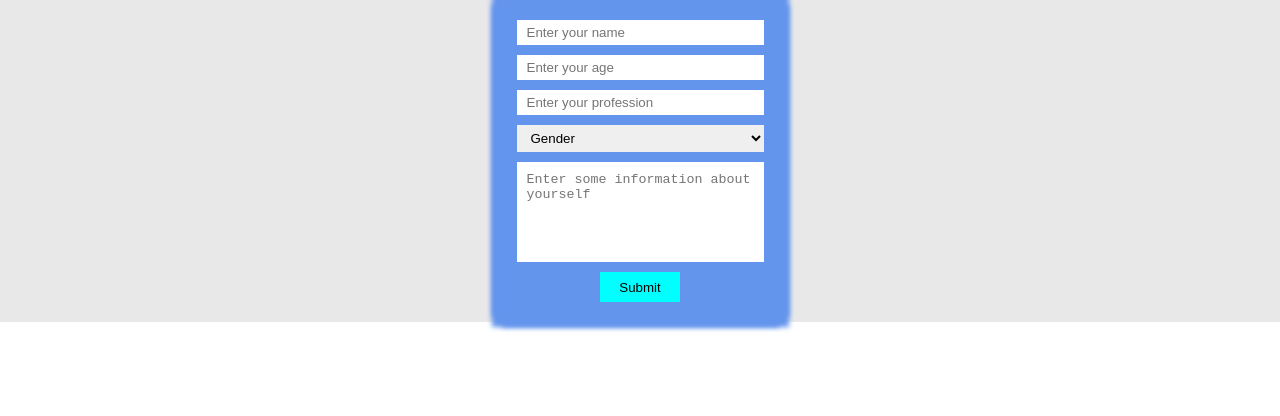
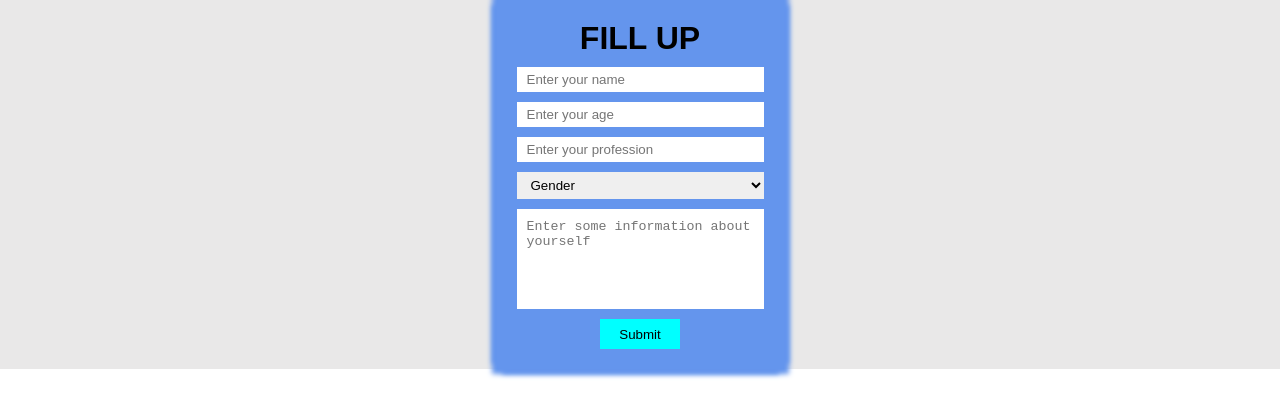
Before and after one commit to Baxtiyor1/registration, a plain HTML site: page index.html in a window 1280 px wide. Drawn offline with Linux system fonts and the light colour scheme.

Commit message:
ADD TITLE

```diff
--- a/index.html
+++ b/index.html
@@ -11,6 +11,7 @@
 
     <div class="wrapper">
         <form class="form" id="form">
+            <h1>FILL UP</h1>
             <input class="input" type="text" name="user_name" id="user_name" placeholder="Enter your name">
             <input class="input" type="text" name="user_name" id="user_age" placeholder="Enter your age">
             <input class="input" type="text" name="user_name" id="user_profession" placeholder="Enter your profession">
--- a/main.scss
+++ b/main.scss
@@ -15,6 +15,9 @@ body{
     flex-direction: column;
     align-items: center;
     background-color: #e9e8e8;
+}
+h1{
+    margin-bottom: 10px;
 }
 .form{
     padding: 20px;
```
Also changed, not shown: css/main.css, 1 other file.
